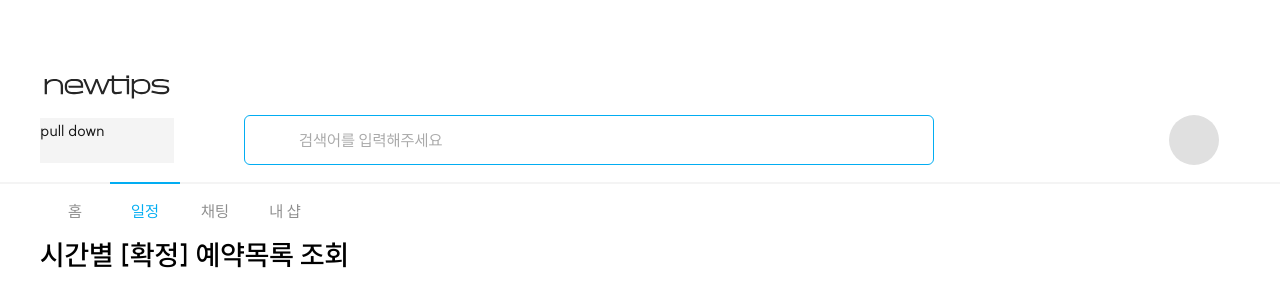
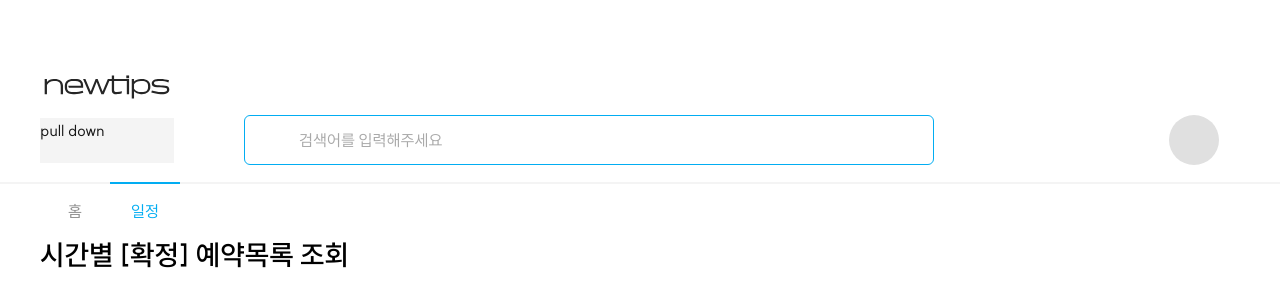
Before and after one commit to mobi-projects/nail-case-client, a Next.js app: page /manager/base/schedule/this-week in a window 1280 px wide. Shown: the top 306 px of the page. Built offline with nearby package versions, Linux system fonts and the light colour scheme; some icons are missing.

Commit message:
🔥 사용안하는 경로 주석 처리
sub-issues:
 - [NAILCASE-368](https://nailcase.atlassian.net/browse/NAILCASE-368)

```diff
--- a/src/constant/toolbar-list.ts
+++ b/src/constant/toolbar-list.ts
@@ -15,8 +15,8 @@ import {
 export const LABEL_LIST_FOR_MANAGER_BASE_TOOLBAR = [
 	"홈",
 	"일정",
-	"채팅",
-	"내 샵",
+	// "채팅",
+	// "내 샵",
 ] as const
 export const PATH_LIST_FOR_MANAGER_BASE_TOOLBAR = [
 	MANAGER_BASE_HOME,
```
